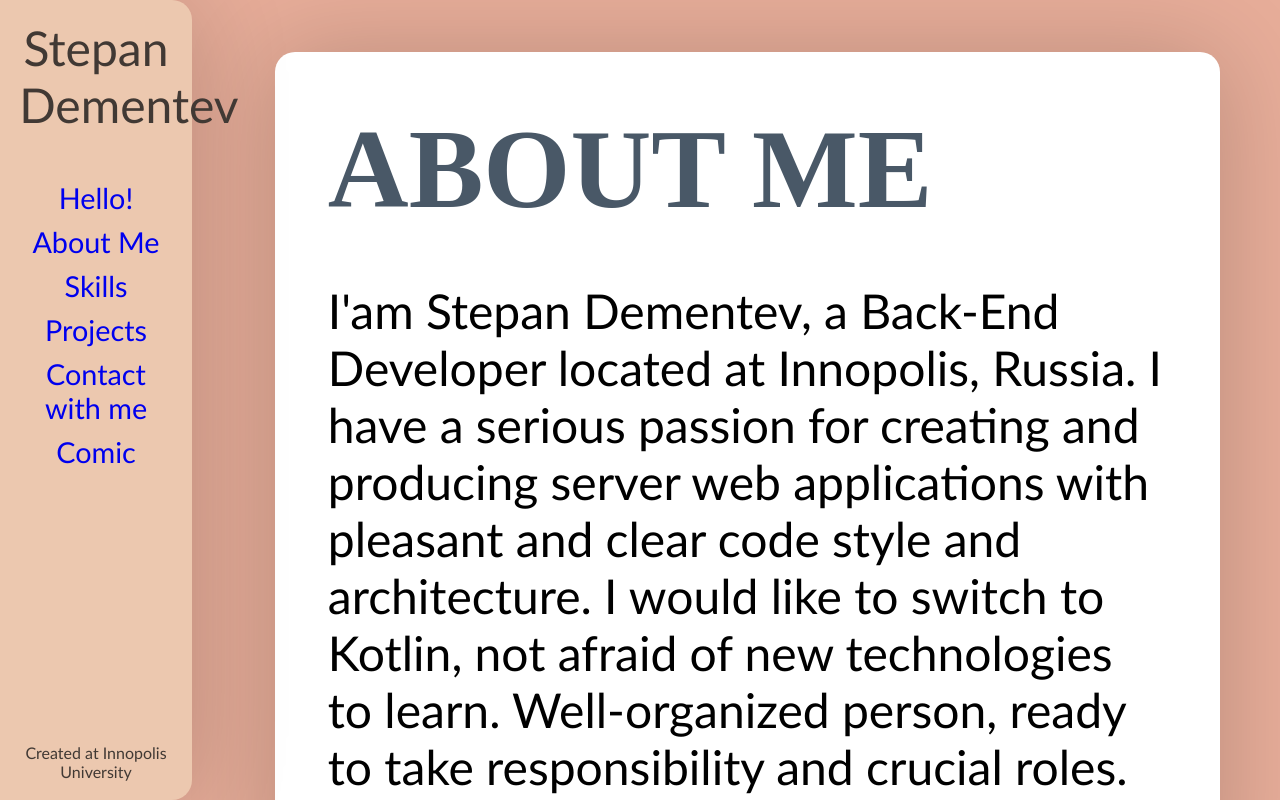
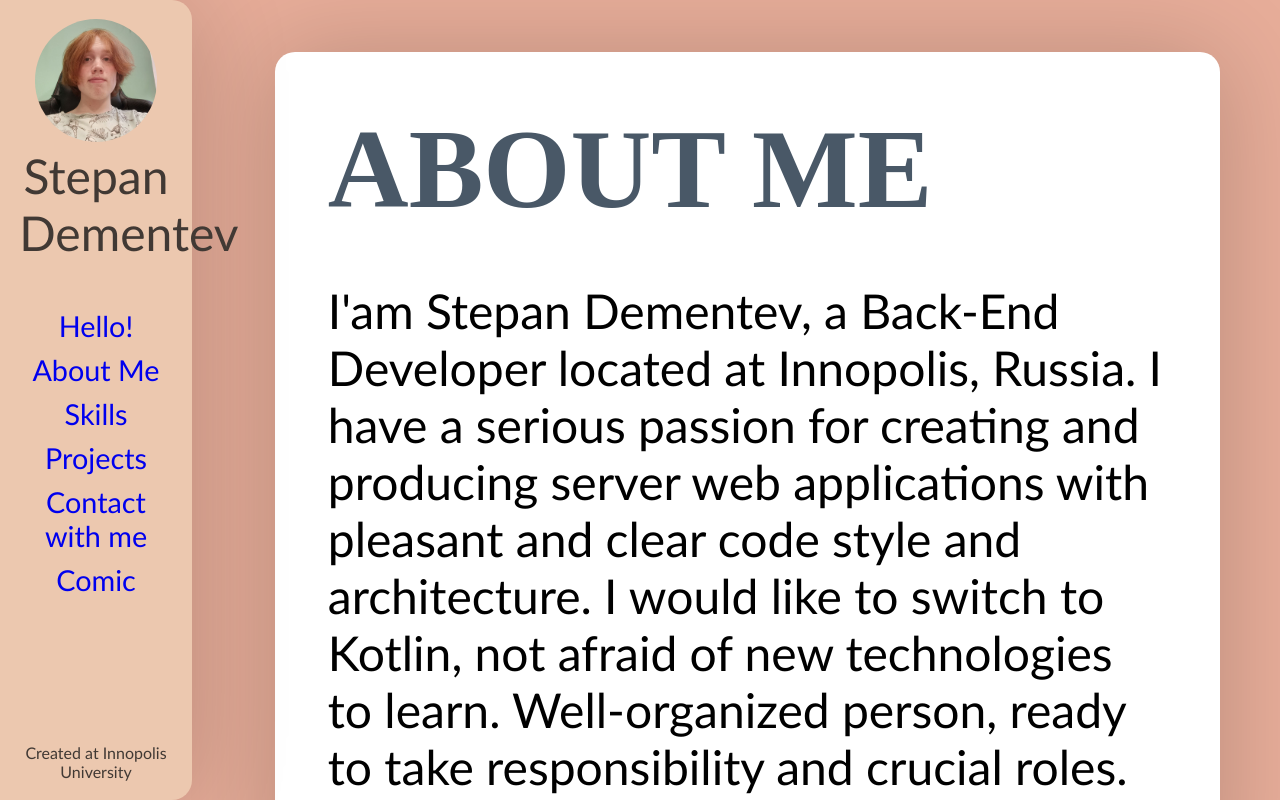
Before and after one commit to ssspamqe/personal-page, a SvelteKit app: page /about in a window 1280 px wide. Shown: the top 800 px of the page. Built offline with nearby package versions, Linux system fonts and the light colour scheme.

Commit message:
Return avatar to layout

```diff
--- a/src/routes/+layout.svelte
+++ b/src/routes/+layout.svelte
@@ -10,7 +10,7 @@
 <aside id="sidebar">
     <header>
 <!--        my avatar cant be loaded idk why :`(-->
-<!--        <img id="avatar-image" src={avatar} alt="avatar">-->
+        <img id="avatar-image" src={avatar} alt="avatar">
         <p id="avatar-label">Stepan Dementev</p>
         <nav id="sidebar-nav">
             <a href=".">Hello!</a>
```
